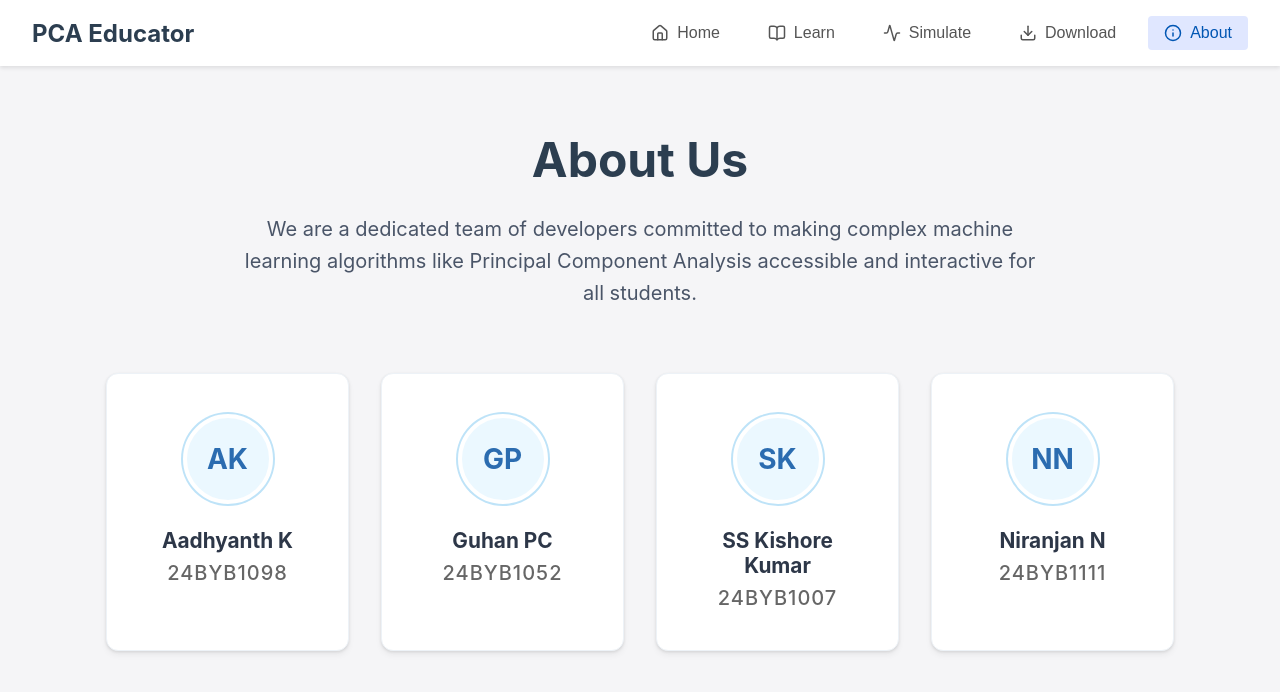
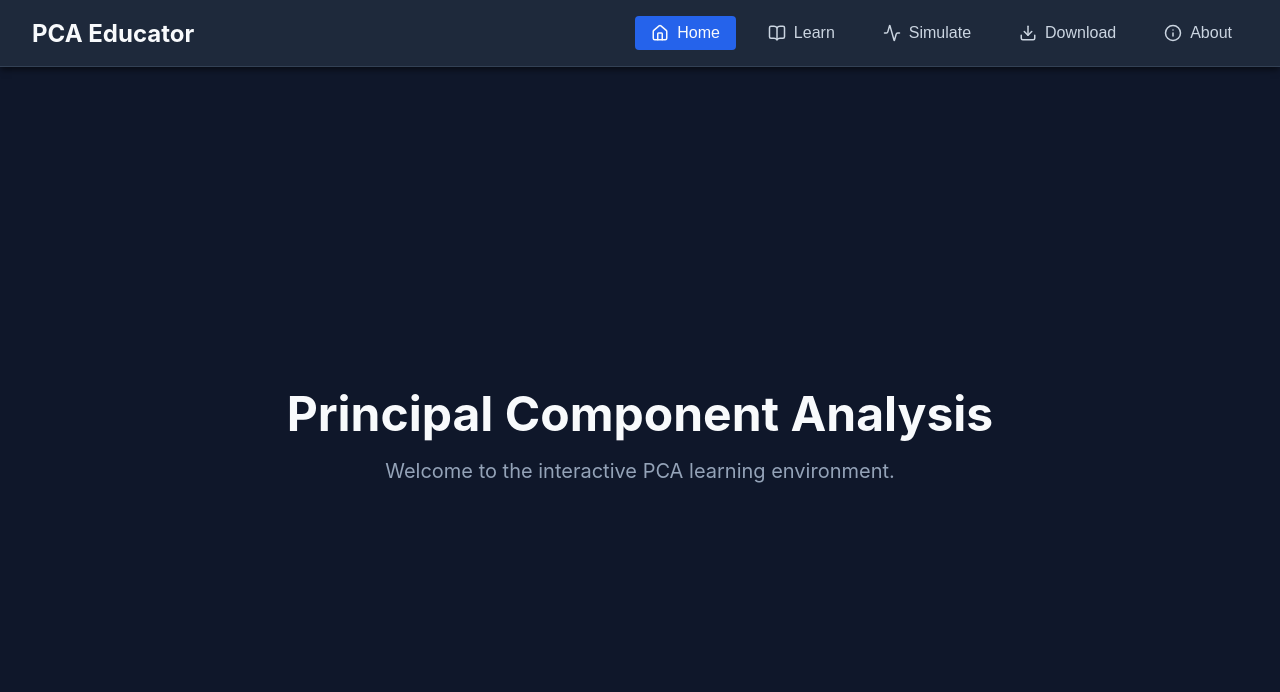
Before and after one commit to aadhyanthk/pca, a React (Vite) app: page / in a window 1280 px wide. Shown: the top 692 px of the page. Built offline with nearby package versions, Linux system fonts and the light colour scheme.

Commit message:
dark mode

```diff
--- a/src/App.css
+++ b/src/App.css
@@ -6,9 +6,8 @@
 
 body {
   font-family: -apple-system, BlinkMacSystemFont, 'Segoe UI', Roboto, Helvetica, Arial, sans-serif;
-  color: #333;
-  background-color: #f5f5f7;
-  /* Removed overflow constraint to allow natural vertical scrolling */
+  color: #f8fafc;
+  background-color: #0f172a; /* Slate 950 */
 }
 
 .app-container {
@@ -23,10 +22,10 @@ body {
   justify-content: space-between;
   align-items: center;
   padding: 1rem 2rem;
-  background-color: #ffffff;
-  box-shadow: 0 2px 4px rgba(0,0,0,0.1);
+  background-color: #1e293b; /* Slate 800 */
+  border-bottom: 1px solid #334155; /* Slate 700 */
+  box-shadow: 0 4px 6px -1px rgba(0, 0, 0, 0.5);
   width: 100%;
-  /* Stick navbar to top across all pages */
   position: sticky;
   top: 0;
   z-index: 100;
@@ -35,7 +34,7 @@ body {
 .navbar-logo {
   font-size: 1.5rem;
   font-weight: bold;
-  color: #2c3e50;
+  color: #f8fafc;
 }
 
 .navbar-links {
@@ -52,19 +51,19 @@ body {
   background: none;
   cursor: pointer;
   font-size: 1rem;
-  color: #555;
+  color: #cbd5e1; /* Slate 300 */
   border-radius: 4px;
   transition: background-color 0.2s ease, color 0.2s ease;
 }
 
 .nav-button:hover {
-  background-color: #f0f4f8;
-  color: #007bff;
+  background-color: #334155;
+  color: #f8fafc;
 }
 
 .nav-button.active {
-  background-color: #e0e7ff;
-  color: #0056b3;
+  background-color: #2563eb; /* Blue 600 */
+  color: #f8fafc;
   font-weight: 500;
 }
 
@@ -86,12 +85,12 @@ body {
 .center-content h1 {
   font-size: 3rem;
   margin-bottom: 1rem;
-  color: #2c3e50;
+  color: #f8fafc;
 }
 
 .center-content p {
   font-size: 1.25rem;
-  color: #666;
+  color: #94a3b8; /* Slate 400 */
 }
 
 /* --- Learn Page Specific Styles --- */
@@ -99,25 +98,24 @@ body {
   display: flex;
   flex: 1;
   width: 100%;
-  background-color: #ffffff;
-  align-items: flex-start; /* Required for sticky children */
+  background-color: #0f172a;
+  align-items: flex-start;
 }
 
 .learn-sidebar {
   width: 260px;
-  background-color: #fafafa;
-  border-right: 1px solid #e0e0e0;
+  background-color: #1e293b;
+  border-right: 1px solid #334155;
   padding: 2rem 1.5rem;
-  /* Keep sidebar visible while scrolling main content */
   position: sticky;
-  top: 74px; /* Approximate height of navbar */
+  top: 74px;
   height: calc(100vh - 74px);
   overflow-y: auto;
 }
 
 .learn-sidebar h3 {
   margin-bottom: 1.5rem;
-  color: #2c3e50;
+  color: #f8fafc;
   font-size: 1.1rem;
   text-transform: uppercase;
   letter-spacing: 0.05em;
@@ -133,7 +131,7 @@ body {
 .learn-sidebar li a {
   display: block;
   padding: 0.75rem 1rem;
-  color: #4a5568;
+  color: #cbd5e1;
   text-decoration: none;
   border-radius: 6px;
   transition: all 0.2s;
@@ -141,66 +139,67 @@ body {
 }
 
 .learn-sidebar li a:hover {
-  background-color: #e2e8f0;
-  color: #2b6cb0;
+  background-color: #334155;
+  color: #60a5fa; /* Blue 400 */
   transform: translateX(4px);
 }
 
 .learn-content {
   flex: 1;
   padding: 3rem 15%;
-  background-color: #ffffff;
+  background-color: #0f172a;
 }
 
 .learn-content h1 {
   font-size: 2.5rem;
-  color: #1a202c;
+  color: #f8fafc;
   margin-bottom: 1rem;
 }
 
 .intro-text {
   font-size: 1.15rem;
   line-height: 1.6;
-  color: #4a5568;
+  color: #cbd5e1;
   margin-bottom: 3rem;
-  border-bottom: 1px solid #e2e8f0;
+  border-bottom: 1px solid #334155;
   padding-bottom: 2rem;
 }
 
 .learn-content section {
   margin-bottom: 4rem;
-  scroll-margin-top: 100px; /* Offset for sticky navbar */
+  scroll-margin-top: 100px;
 }
 
 .learn-content h2 {
   font-size: 1.75rem;
-  color: #2d3748;
+  color: #e2e8f0;
   margin-bottom: 1rem;
 }
 
 .learn-content p {
   font-size: 1.1rem;
   line-height: 1.7;
-  color: #4a5568;
+  color: #cbd5e1;
   margin-bottom: 1.5rem;
 }
 
 .math-block {
-  background-color: #edf2f7;
+  background-color: #1e293b;
   padding: 2rem;
   border-radius: 8px;
+  border: 1px solid #334155;
   font-family: 'Courier New', Courier, monospace;
   font-size: 1.5rem;
-  color: #2b6cb0;
+  color: #60a5fa;
   text-align: center;
   margin: 2rem 0;
-  box-shadow: inset 0 2px 4px rgba(0,0,0,0.05);
+  box-shadow: inset 0 2px 4px rgba(0,0,0,0.5);
 }
 
 .content-list {
   margin-left: 2rem;
   margin-bottom: 2rem;
-  color: #4a5568;
+  color: #cbd5e1;
   font-size: 1.1rem;
   line-height: 1.7;
 }
@@ -210,7 +209,7 @@ body {
 }
 
 .content-list strong {
-  color: #2d3748;
+  color: #f8fafc;
 }
 
 /* --- Simulation Dashboard Styles --- */
@@ -221,7 +220,7 @@ body {
 
 .sim-dashboard {
   display: flex;
-  flex-direction: column; /* Force vertical stacking */
+  flex-direction: column;
   gap: 2rem;
   width: 100%;
   max-width: 1400px;
@@ -231,10 +230,11 @@ body {
 
 .sim-controls {
   width: 100%;
-  background: #ffffff;
+  background: #1e293b;
   padding: 1.5rem;
   border-radius: 8px;
-  box-shadow: 0 1px 3px rgba(0,0,0,0.1);
+  border: 1px solid #334155;
+  box-shadow: 0 4px 6px rgba(0,0,0,0.3);
 }
 
 .csv-input {
@@ -244,9 +244,16 @@ body {
   padding: 0.75rem;
   font-family: 'Courier New', Courier, monospace;
   font-size: 0.9rem;
-  border: 1px solid #cbd5e0;
+  background-color: #0f172a;
+  color: #f8fafc;
+  border: 1px solid #475569;
   border-radius: 4px;
   resize: vertical;
+}
+
+.csv-input:focus {
+  outline: none;
+  border-color: #3b82f6;
 }
 
 .sim-actions {
@@ -272,34 +279,37 @@ body {
 }
 
 .upload-btn {
-  background-color: #edf2f7;
-  color: #4a5568;
+  background-color: #334155;
+  color: #f8fafc;
+  border: 1px solid #475569;
 }
 
 .upload-btn:hover {
-  background-color: #e2e8f0;
+  background-color: #475569;
 }
 
 .start-btn {
-  background-color: #3182ce;
+  background-color: #3b82f6;
   color: #ffffff;
 }
 
 .start-btn:hover:not(:disabled) {
-  background-color: #2b6cb0;
+  background-color: #2563eb;
 }
 
 .start-btn:disabled {
-  background-color: #a0aec0;
+  background-color: #475569;
+  color: #94a3b8;
   cursor: not-allowed;
 }
 
 .sim-viewer {
   width: 100%;
-  background: #ffffff;
+  background: #1e293b;
   padding: 2rem;
   border-radius: 8px;
-  box-shadow: 0 1px 3px rgba(0,0,0,0.1);
+  border: 1px solid #334155;
+  box-shadow: 0 4px 6px rgba(0,0,0,0.3);
   display: flex;
   flex-direction: column;
 }
@@ -313,15 +323,15 @@ body {
 
 .sim-step {
   padding: 1.25rem;
-  background: #f8fafc;
-  border: 1px solid #e2e8f0;
-  border-left: 4px solid #3182ce;
+  background: #0f172a;
+  border: 1px solid #334155;
+  border-left: 4px solid #3b82f6;
   border-radius: 4px;
 }
 
 .step-title {
   font-weight: bold;
-  color: #2c5282;
+  color: #60a5fa;
   margin-bottom: 1rem;
   font-size: 1.1rem;
 }
@@ -329,8 +339,8 @@ body {
 /* --- Math Tables & Matrices --- */
 .table-wrapper {
   width: 100%;
-  overflow-x: auto; /* Allows horizontal scrolling for wide matrices */
-  background: #ffffff;
+  overflow-x: auto;
+  background: #1e293b;
   border-radius: 4px;
   padding: 0.5rem;
 }
@@ -345,22 +355,22 @@ body {
 .math-table th, .math-table td {
   padding: 8px 12px;
   text-align: right;
-  border: 1px solid #edf2f7;
+  border: 1px solid #334155;
 }
 
 .math-table th {
-  background-color: #f1f5f9;
-  color: #4a5568;
+  background-color: #334155;
+  color: #f8fafc;
   font-weight: 600;
 }
 
 .math-table tr:hover {
-  background-color: #f8fafc;
+  background-color: #475569;
 }
 
 .muted-text {
   font-size: 0.85rem;
-  color: #718096;
+  color: #94a3b8;
   margin-top: 0.5rem;
   font-style: italic;
 }
@@ -400,41 +410,43 @@ body {
 }
 
 .chart-container {
-  background: #ffffff;
+  background: #0f172a;
   padding: 1rem;
   border-radius: 8px;
-  border: 1px solid #e2e8f0;
+  border: 1px solid #334155;
 }
 
 .chart-container h4 {
   margin-bottom: 1rem;
-  color: #4a5568;
+  color: #e2e8f0;
   font-size: 0.95rem;
   text-align: center;
 }
 
 .raw-chart {
-  background: #f8fafc;
+  background: #1e293b;
   border-radius: 4px;
 }
 
 .download-section {
   margin-top: 2rem;
   padding-top: 1.5rem;
-  border-top: 1px solid #e2e8f0;
+  border-top: 1px solid #334155;
   display: flex;
   justify-content: flex-end;
 }
 
 .download-btn {
-  background-color: #38a169;
-  color: white;
+  background-color: #10b981; /* Emerald 500 */
+  color: #0f172a; /* Dark text for contrast against bright green */
   padding: 0.75rem 1.5rem;
   font-size: 1.05rem;
+  font-weight: bold;
 }
 
 .download-btn:hover {
-  background-color: #2f855a;
+  background-color: #059669; /* Emerald 600 */
+  color: #ffffff;
 }
 
 /* --- About Page Styles --- */
@@ -451,13 +463,13 @@ body {
 
 .about-header h1 {
   font-size: 3rem;
-  color: #2c3e50;
+  color: #f8fafc;
   margin-bottom: 1.5rem;
 }
 
 .about-header p {
   font-size: 1.25rem;
-  color: #4a5568;
+  color: #cbd5e1;
   line-height: 1.6;
 }
 
@@ -471,48 +483,49 @@ body {
 }
 
 .team-card {
-  background: #ffffff;
+  background: #1e293b;
   border-radius: 12px;
-  box-shadow: 0 4px 6px rgba(0,0,0,0.05), 0 1px 3px rgba(0,0,0,0.1);
+  box-shadow: 0 4px 6px rgba(0,0,0,0.3);
   padding: 2.5rem 2rem;
   display: flex;
   flex-direction: column;
   align-items: center;
   text-align: center;
   transition: transform 0.3s ease, box-shadow 0.3s ease;
-  border: 1px solid #edf2f7;
+  border: 1px solid #334155;
 }
 
 .team-card:hover {
   transform: translateY(-8px);
-  box-shadow: 0 10px 15px rgba(0,0,0,0.1), 0 4px 6px rgba(0,0,0,0.05);
+  box-shadow: 0 10px 15px rgba(0,0,0,0.5);
+  border-color: #475569;
 }
 
 .avatar {
   width: 90px;
   height: 90px;
   border-radius: 50%;
-  background: #ebf8ff;
-  color: #2b6cb0;
+  background: #334155;
+  color: #60a5fa;
   display: flex;
   align-items: center;
   justify-content: center;
   font-size: 1.75rem;
   font-weight: 700;
   margin-bottom: 1.5rem;
-  border: 4px solid #fff;
-  box-shadow: 0 0 0 2px #bee3f8;
+  border: 4px solid #1e293b;
+  box-shadow: 0 0 0 2px #475569;
 }
 
 .team-card h3 {
   font-size: 1.3rem;
-  color: #2d3748;
+  color: #f8fafc;
   margin-bottom: 0.5rem;
 }
 
 .member-id {
   font-size: 0.95rem;
-  color: #718096;
+  color: #94a3b8;
   font-weight: 500;
   letter-spacing: 0.05em;
 }
--- a/src/App.jsx
+++ b/src/App.jsx
@@ -1,5 +1,5 @@
 import React, {useState, useEffect} from 'react';
-import {Home, BookOpen, Activity, Download, Info, User} from 'lucide-react';
+import {Home, BookOpen, Activity, Download, Info} from 'lucide-react';
 import './App.css';
 
 // --- NATIVE PCA ENGINE ---
@@ -91,7 +91,7 @@ const ScatterPlot = ({data}) => {
       <h4>Projected Data (PC1 vs PC2)</h4>
       <svg width={width} height={height} className="raw-chart">
         {data.map((d, i) => (
-          <circle key={i} cx={scaleX(d.PC1)} cy={scaleY(d.PC2)} r={5} fill="#3182ce" opacity={0.7} />
+          <circle key={i} cx={scaleX(d.PC1)} cy={scaleY(d.PC2)} r={5} fill="#60a5fa" opacity={0.8} />
         ))}
       </svg>
     </div>
@@ -114,9 +114,9 @@ const BarChart = ({data}) => {
           const y = height - padding - barHeight;
           return (
             <g key={i}>
-              <rect x={x} y={y} width={barWidth} height={barHeight} fill="#38a169" />
-              <text x={x + barWidth/2} y={height - padding + 15} textAnchor="middle" fontSize="12" fill="#4a5568">PC{i+1}</text>
-              <text x={x + barWidth/2} y={y - 5} textAnchor="middle" fontSize="12" fill="#4a5568">{(d.ratio * 100).toFixed(1)}%</text>
+              <rect x={x} y={y} width={barWidth} height={barHeight} fill="#10b981" />
+              <text x={x + barWidth/2} y={height - padding + 15} textAnchor="middle" fontSize="12" fill="#e2e8f0">PC{i+1}</text>
+              <text x={x + barWidth/2} y={y - 5} textAnchor="middle" fontSize="12" fill="#e2e8f0">{(d.ratio * 100).toFixed(1)}%</text>
             </g>
           );
         })}
@@ -616,7 +616,7 @@ const AboutPage = () => {
 };
 
 const App = () => {
-  const [currentPage, setCurrentPage] = useState('about');
+  const [currentPage, setCurrentPage] = useState('home');
 
   const renderPage = () => {
     switch (currentPage) {
--- a/src/index.css
+++ b/src/index.css
@@ -4,5 +4,5 @@ html, body, #root {
   width: 100%;
   min-height: 100vh;
   box-sizing: border-box;
-  background-color: #f5f5f7;
+  background-color: #0f172a;
 }
```
